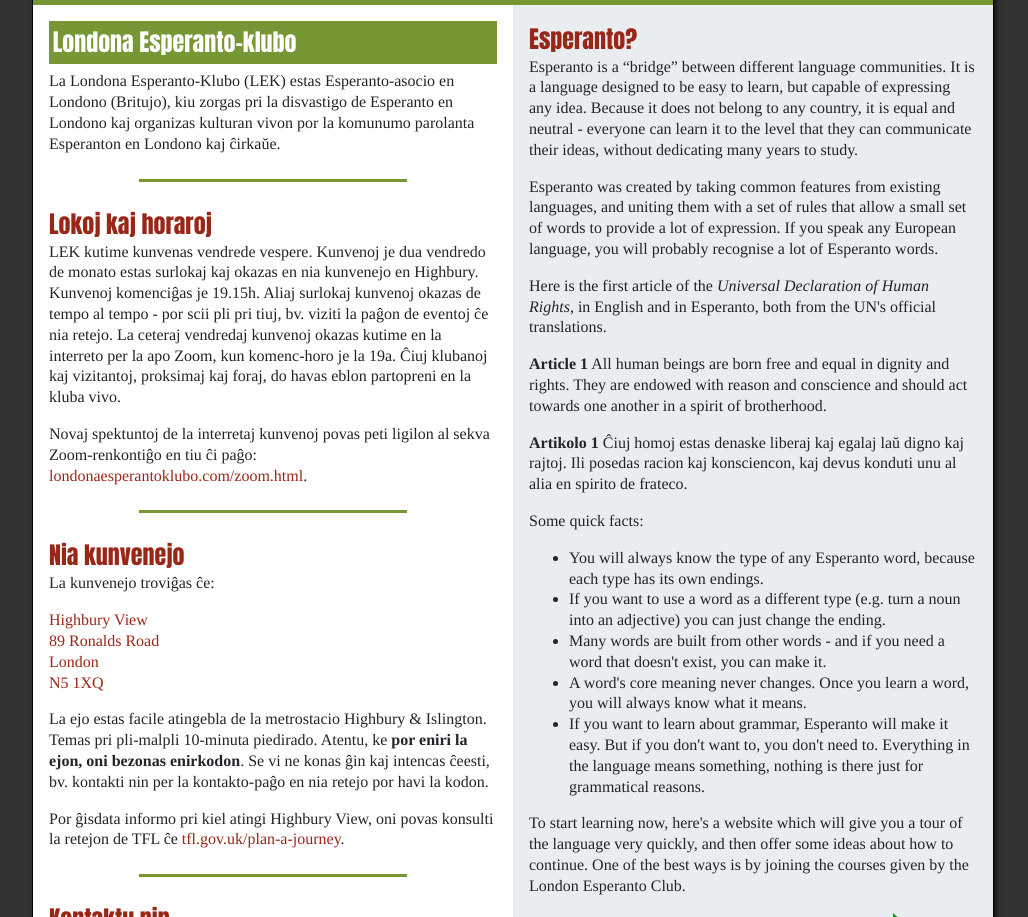
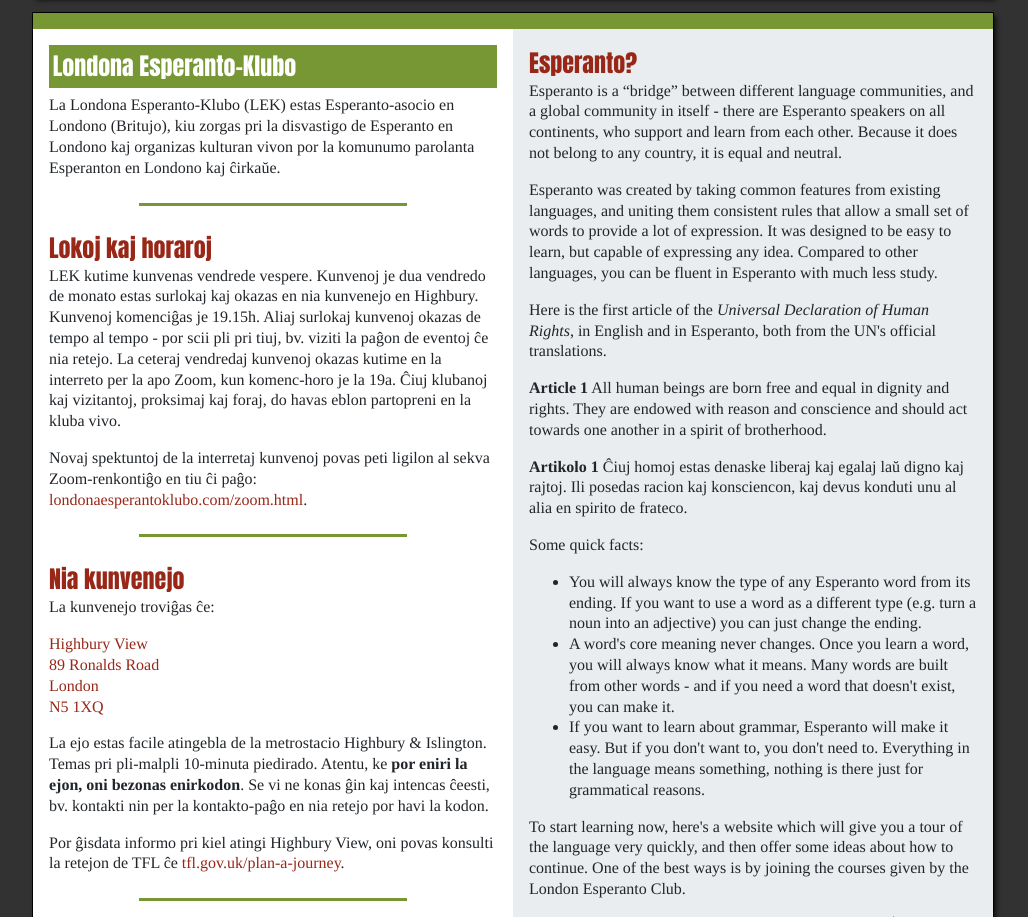
Before and after one commit to undeconstructed/lek-bulteno, a plain HTML site: page index.html in a window 1280 px wide. Shown: the part 2435-3352 px from the top of the page, without its empty margins (127-1155 px from the left). Drawn offline with Linux system fonts and the light colour scheme.

Commit message:
Reverki anglan tekston

```diff
--- a/index.html
+++ b/index.html
@@ -103,7 +103,7 @@
 
       </div>
 
-      <div class="pluskadro">Esperanto is a neutral, international language. Turn to the back page to get started.</div>
+      <div class="pluskadro">Esperanto is a neutral, international language, and a global community. Turn to the back page to get started.</div>
     </div>
 
   </div>
@@ -167,7 +167,7 @@
   <div class="paĝo p4 pN">
     <div class="unu kol">
       <article class="priklubo">
-        <h2>Londona Esperanto-klubo</h2>
+        <h2>Londona Esperanto-Klubo</h2>
 
         <p>La Londona Esperanto-Klubo (LEK) estas Esperanto-asocio en Londono (Britujo), kiu zorgas pri la disvastigo de Esperanto en Londono kaj organizas kulturan vivon por la komunumo parolanta Esperanton en Londono kaj ĉirkaŭe.</p>
       </article>
@@ -230,9 +230,9 @@
       <article>
         <h2>Esperanto?</h2>
 
-        <p>Esperanto is a “bridge” between different language communities. It is a language designed to be easy to learn, but capable of expressing any idea. Because it does not belong to any country, it is equal and neutral - everyone can learn it to the level that they can communicate their ideas, without dedicating many years to study.</p>
+        <p>Esperanto is a “bridge” between different language communities, and a global community in itself - there are Esperanto speakers on all continents, who support and learn from each other. Because it does not belong to any country, it is equal and neutral.</p>
 
-        <p>Esperanto was created by taking common features from existing languages, and uniting them with a set of rules that allow a small set of words to provide a lot of expression. If you speak any European language, you will probably recognise a lot of Esperanto words.</p>
+        <p>Esperanto was created by taking common features from existing languages, and uniting them consistent rules that allow a small set of words to provide a lot of expression. It was designed to be easy to learn, but capable of expressing any idea. Compared to other languages, you can be fluent in Esperanto with much less study.</p>
 
         <p>Here is the first article of the <i>Universal Declaration of Human Rights</i>, in English and in Esperanto, both from the UN's official translations.</p>
 
@@ -243,10 +243,8 @@
         <p>Some quick facts:</p>
 
         <ul>
-          <li>You will always know the type of any Esperanto word, because each type has its own endings.</li>
-          <li>If you want to use a word as a different type (e.g. turn a noun into an adjective) you can just change the ending.</li>
-          <li>Many words are built from other words - and if you need a word that doesn't exist, you can make it.</li>
-          <li>A word's core meaning never changes. Once you learn a word, you will always know what it means.</li>
+          <li>You will always know the type of any Esperanto word from its ending. If you want to use a word as a different type (e.g. turn a noun into an adjective) you can just change the ending.</li>
+          <li>A word's core meaning never changes. Once you learn a word, you will always know what it means. Many words are built from other words - and if you need a word that doesn't exist, you can make it.</li>
           <li>If you want to learn about grammar, Esperanto will make it easy. But if you don't want to, you don't need to. Everything in the language means something, nothing is there just for grammatical reasons.</li>
         </ul>
 
```
